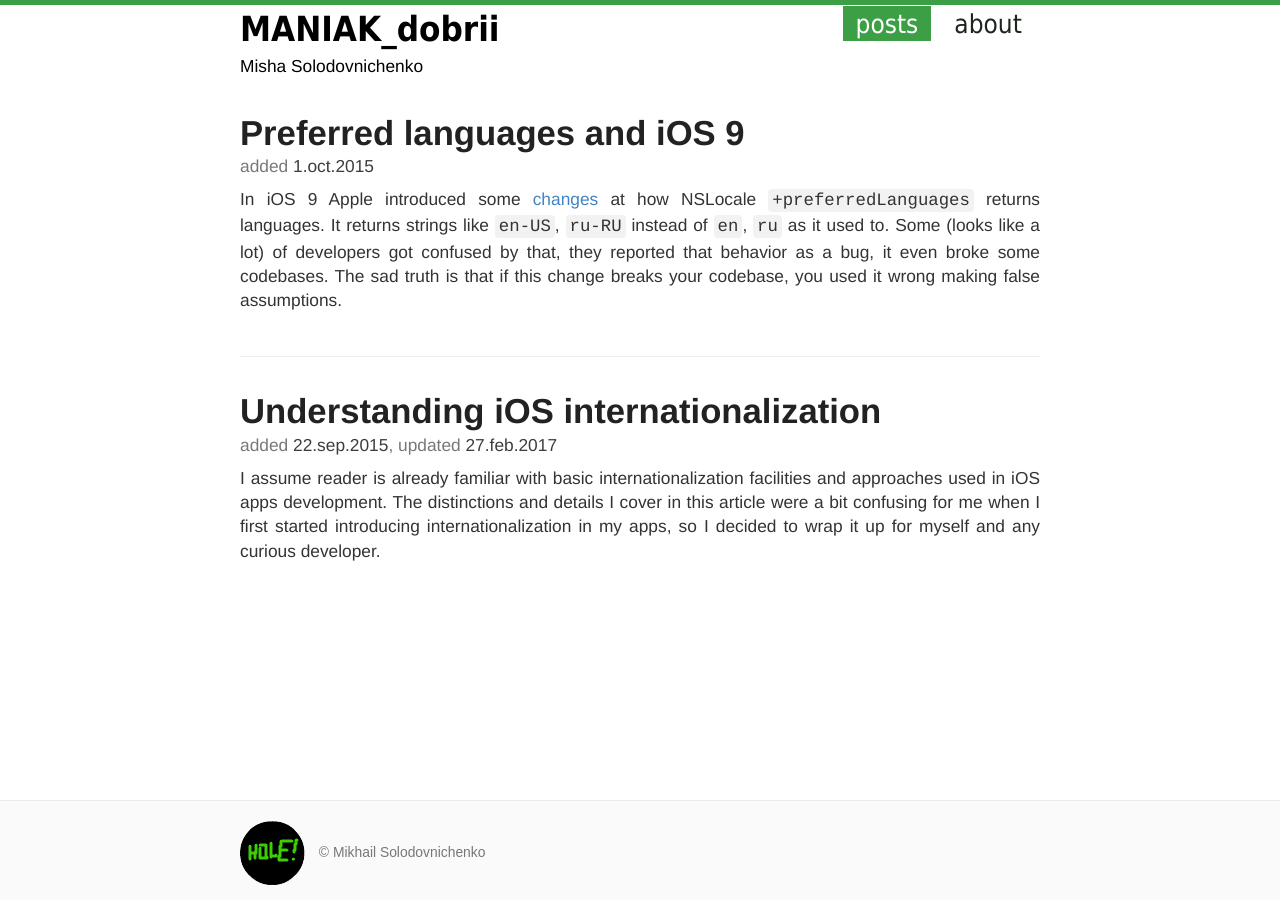
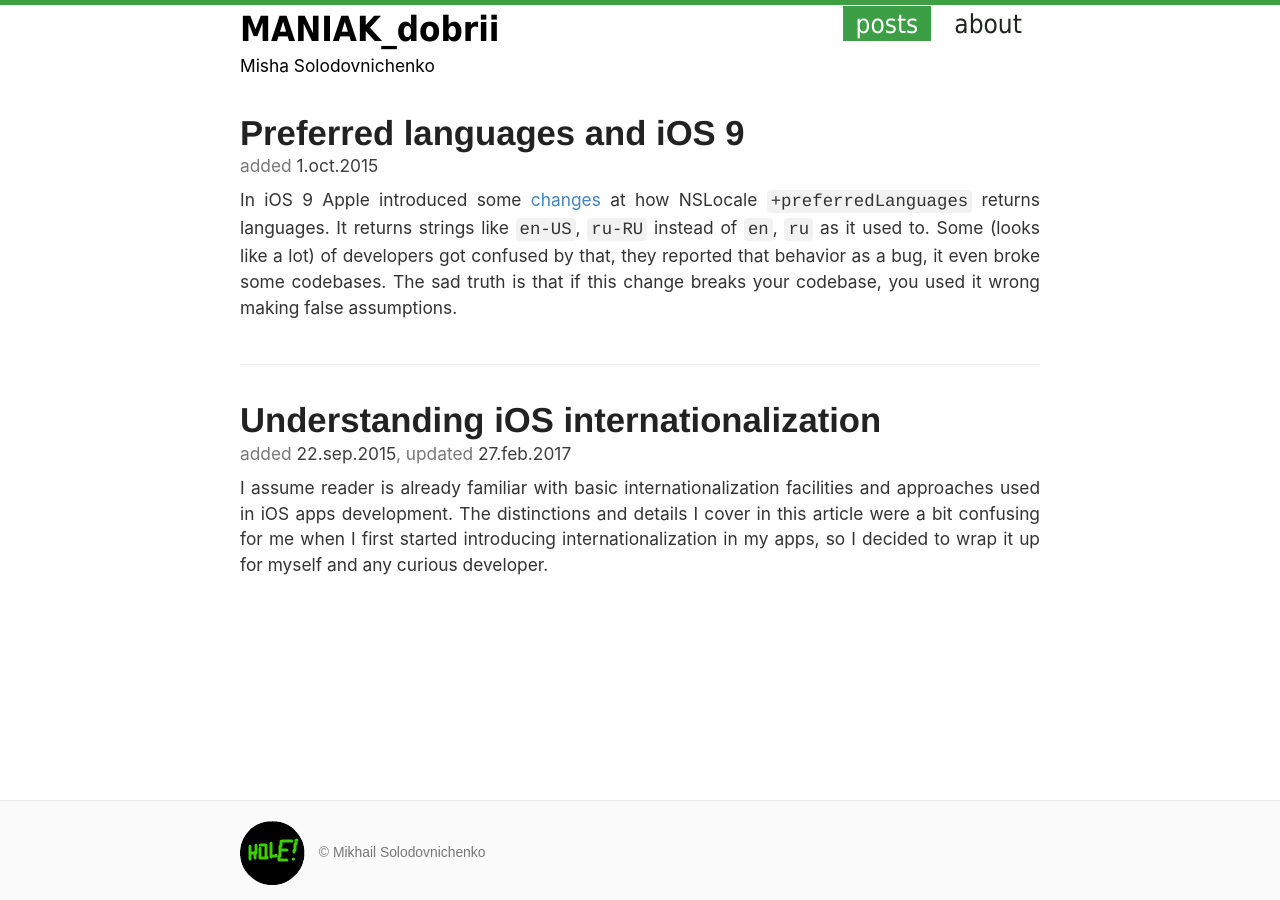
Before and after one commit to maniak-dobrii/maniak-dobrii.github.io, a Jekyll site: the page built from index.html, in a window 1280 px wide. Built offline with Jekyll 4.4.1, drawn with Linux system fonts in a browser that asks for light colours.

Commit message:
Updated main font/line height in post to make it more readable

```diff
--- a/_sass/_variables.scss
+++ b/_sass/_variables.scss
@@ -24,7 +24,7 @@
 $minWi: 600px;
 
 // Font stacks
-$helvetica: Helvetica, Arial, sans-serif;
+$helvetica: -apple-system, Helvetica, Arial, sans-serif;
 $helveticaNeue: "Helvetica Neue", Helvetica, Arial, sans-serif;
 $georgia: Georgia, serif;
 
--- a/style.scss
+++ b/style.scss
@@ -307,6 +307,7 @@
 
   p {
     text-align:justify;
+    line-height: 1.5;
   }
 }
 
```
